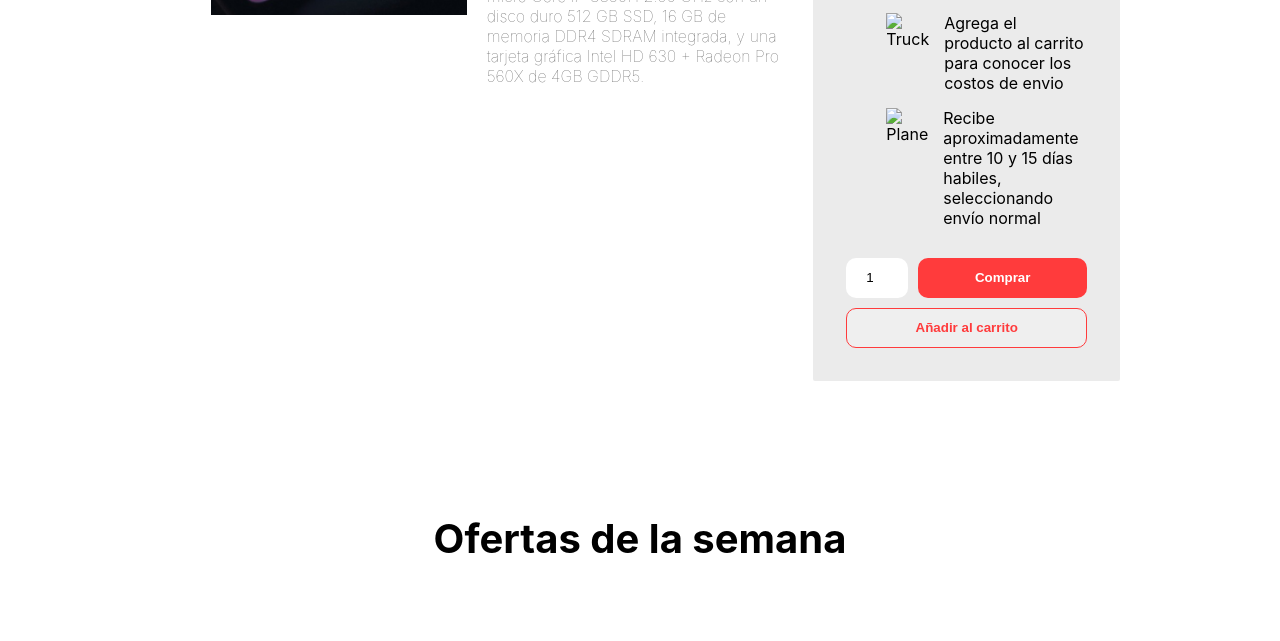
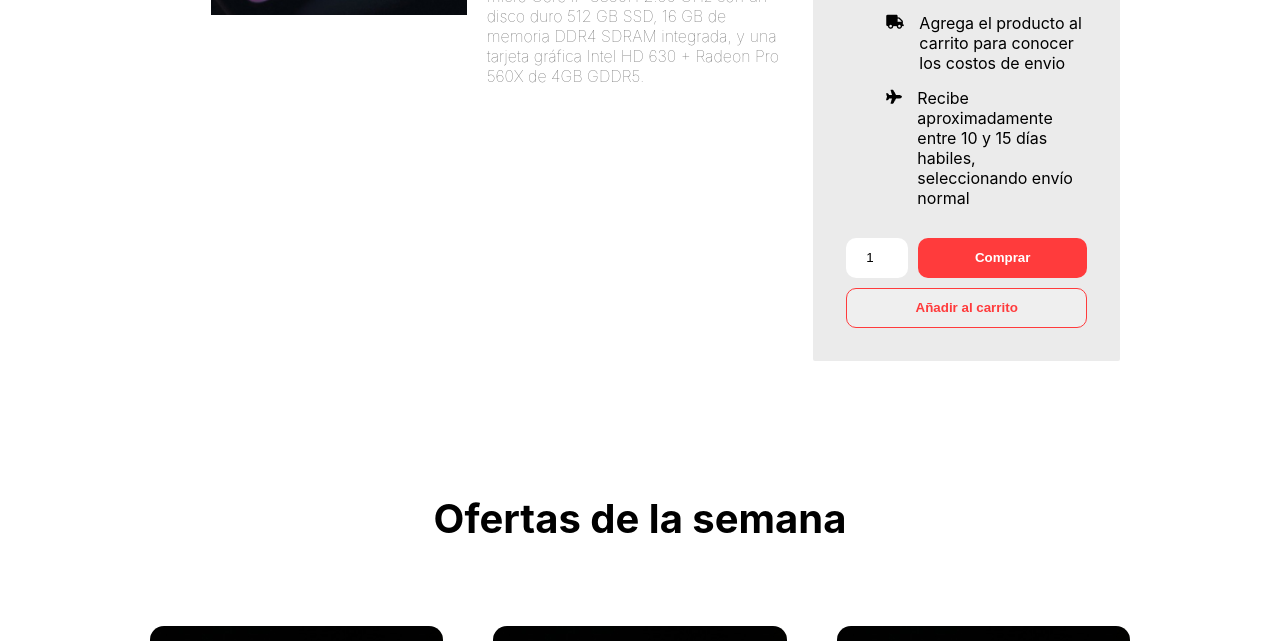
Before and after one commit to aaronjusca/holabebe, a plain HTML site: page details.html in a window 1280 px wide. Shown: the part 459-1100 px from the top of the page. Drawn offline with Linux system fonts and the light colour scheme; files whose address does not match are found by name.

Commit message:
Update details.html

```diff
--- a/details.html
+++ b/details.html
@@ -69,11 +69,11 @@
               <p class="checkout-description">Incluye impuestos de PAIS y percepcion AFIP. podras recuperar AR$ 50711 haciendo la solicitud en AFIP</p>
               <ul class="checkout-policy-list">
                 <li>
-                  <span class="policy-icon"><img src="../assets/truck.png" alt="Truck"></span>
+                  <span class="policy-icon"><img src="truck.png" alt="Truck"></span>
                   <span class="policy-desc">Agrega el producto al carrito para conocer los costos de envio</span>
                 </li>
                 <li>
-                  <span class="policy-icon"><img src="../assets/plane.png" alt="Plane"></span>
+                  <span class="policy-icon"><img src="plane.png" alt="Plane"></span>
                   <span class="policy-desc">
                     Recibe aproximadamente entre 10 y 15 días habiles, seleccionando envío normal</span>
                 </li>
```
